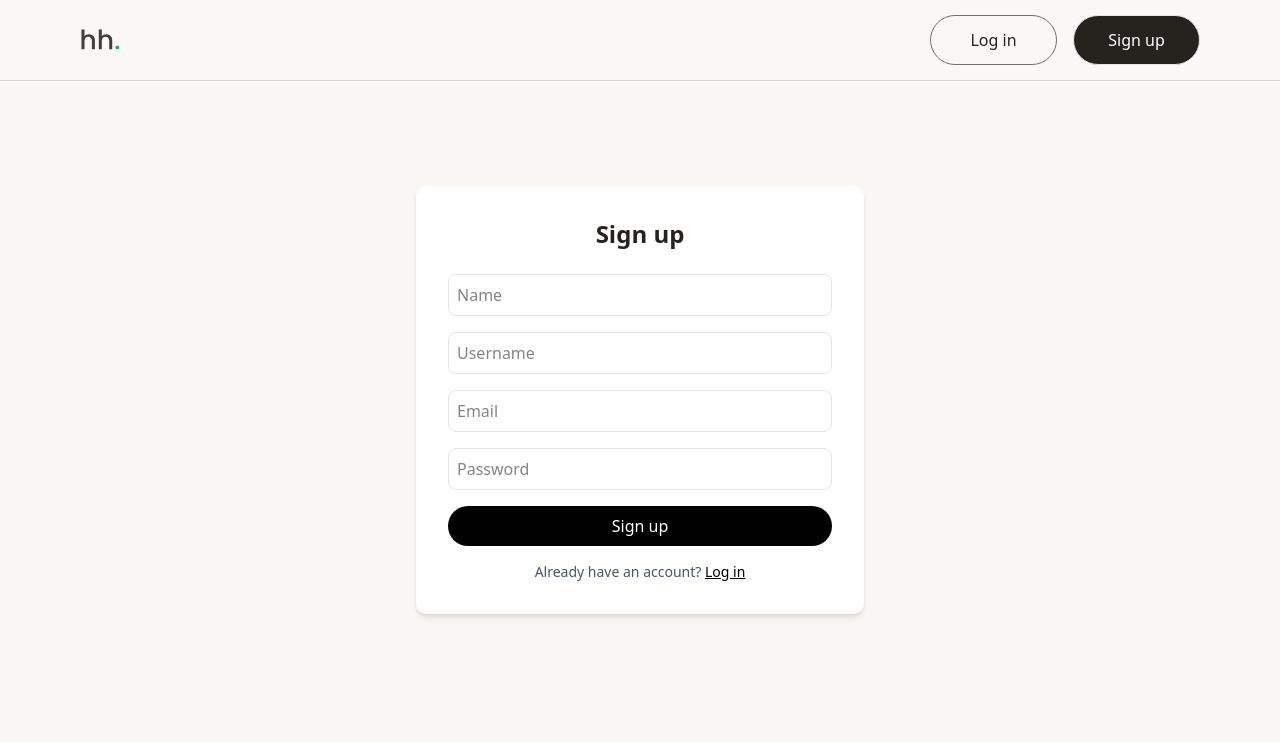
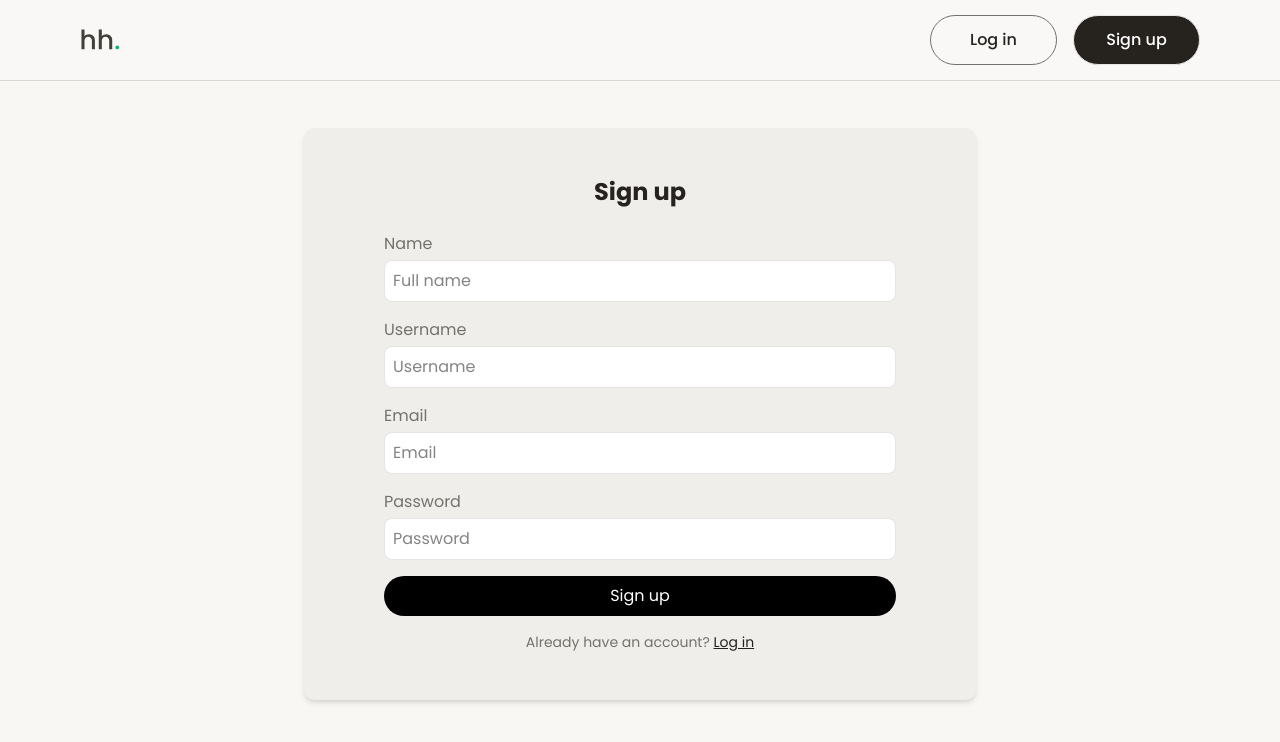
Before and after one commit to Hajapjon/hidden-pixels, a React (Vite) app: page /signup in a window 1280 px wide. Shown: the top 742 px of the page. Built offline with nearby package versions, Linux system fonts and the light colour scheme.

Commit message:
style(ui): update login, signup, and signup-success page UI

```diff
--- a/src/App.jsx
+++ b/src/App.jsx
@@ -44,7 +44,8 @@ function LayoutWrapper({ children }) {
 
 function App() {
   return (
-    <Router>
+    <div className="font-[Poppins]">
+      <Router>
       <AuthProvider>
         <LayoutWrapper>
           <Routes>
@@ -57,6 +58,7 @@ function App() {
         </LayoutWrapper>
       </AuthProvider>
     </Router>
+    </div>
   );
 }
 
--- a/src/pages/LoginPage.jsx
+++ b/src/pages/LoginPage.jsx
@@ -1,6 +1,5 @@
 import { useState } from "react";
 import { useNavigate } from "react-router-dom";
-import NavBar from "@/components/NavBar";
 import { useAuth } from "@/context/AuthContext";
 
 export default function LoginPage() {
@@ -47,21 +46,20 @@ export default function LoginPage() {
 
   return (
     <>
-      <NavBar />
-      <div className="min-h-screen flex items-center justify-center bg-[#f9f7f3]">
-        <div className="bg-white px-10 py-12 rounded-lg shadow-md w-full max-w-md">
+      <div className="min-h-screen flex items-start justify-center bg-[#f9f7f3] mt-[60px] lg:mt-[80px] pt-12">
+        <div className="bg-[#EFEEEB] px-20 py-12 rounded-lg shadow-md w-full max-w-2xl">
           <h2 className="text-2xl font-bold text-center mb-6 text-[#26221f]">
             Log in
           </h2>
 
           <form onSubmit={handleLogin} className="space-y-4">
             <div>
-              <label className="block text-sm mb-1 text-[#26221f]">Email</label>
+              <label className="block text-sm mb-1 text-[#75716B]">Email</label>
               <input
                 name="email"
                 type="email"
                 placeholder="Email"
-                className="w-full border rounded-md p-2"
+                className="w-full border rounded-md p-2 bg-white"
                 value={form.email}
                 onChange={handleChange}
                 required
@@ -69,14 +67,14 @@ export default function LoginPage() {
             </div>
 
             <div>
-              <label className="block text-sm mb-1 text-[#26221f]">
+              <label className="block text-sm mb-1 text-[#75716B]">
                 Password
               </label>
               <input
                 name="password"
                 type="password"
                 placeholder="Password"
-                className="w-full border rounded-md p-2"
+                className="w-full border rounded-md p-2 bg-white"
                 value={form.password}
                 onChange={handleChange}
                 required
--- a/src/pages/SignUpPage.jsx
+++ b/src/pages/SignUpPage.jsx
@@ -1,6 +1,5 @@
 import { useState } from "react";
 import { useNavigate } from "react-router-dom";
-import NavBar from "@/components/NavBar";
 
 export default function SignupPage() {
   const [form, setForm] = useState({
@@ -47,46 +46,49 @@ export default function SignupPage() {
 
   return (
     <>
-    <NavBar/>
-    <div className="min-h-screen flex items-center justify-center bg-[#f9f7f3]">
-      <div className="bg-white p-8 rounded-lg shadow-md w-full max-w-md">
+    <div className="min-h-screen flex items-start justify-center bg-[#f9f7f3] mt-[60px] lg:mt-[80px] pt-12">
+      <div className="bg-[#EFEEEB] px-20 py-12 rounded-lg shadow-md w-full max-w-2xl">
         <h2 className="text-2xl font-bold text-center mb-6 text-[#26221f]">
           Sign up
         </h2>
 
         <form onSubmit={handleSignUp} className="space-y-4">
+          <label className="block mb-1 text-[#75716B]">Name</label>
           <input
             name="name"
             type="text"
-            placeholder="Name"
-            className="w-full border rounded-md p-2"
+            placeholder="Full name"
+            className="w-full border rounded-md p-2 bg-white"
             value={form.name}
             onChange={handleChange}
             required
           />
+          <label className="block mb-1 text-[#75716B]">Username</label>
           <input
             name="username"
             type="text"
             placeholder="Username"
-            className="w-full border rounded-md p-2"
+            className="w-full border rounded-md p-2 bg-white"
             value={form.username}
             onChange={handleChange}
             required
           />
+          <label className="block mb-1 text-[#75716B]">Email</label>
           <input
             name="email"
             type="email"
             placeholder="Email"
-            className="w-full border rounded-md p-2"
+            className="w-full border rounded-md p-2 bg-white"
             value={form.email}
             onChange={handleChange}
             required
           />
+          <label className="block mb-1 text-[#75716B]">Password</label>
           <input
             name="password"
             type="password"
             placeholder="Password"
-            className="w-full border rounded-md p-2"
+            className="w-full border rounded-md p-2 bg-white"
             value={form.password}
             onChange={handleChange}
             required
@@ -103,9 +105,9 @@ export default function SignupPage() {
           </button>
         </form>
 
-        <p className="mt-4 text-center text-sm text-gray-600">
+        <p className="mt-4 text-center text-sm text-[#75716B]">
           Already have an account?{" "}
-          <a href="/login" className="text-black underline">
+          <a href="/login" className="text-[#26231E] underline">
             Log in
           </a>
         </p>
--- a/src/pages/SignupSuccess.jsx
+++ b/src/pages/SignupSuccess.jsx
@@ -1,24 +1,22 @@
 import { useNavigate } from "react-router-dom";
-import NavBar from "@/components/NavBar";
 
 export default function SignupSuccess() {
   const navigate = useNavigate();
 
   return (
     <>
-    <NavBar/>
-    <div className="min-h-screen flex items-center justify-center bg-[#f9f7f3]">
-      <div className="bg-white px-10 py-12 rounded-lg shadow-md text-center w-full max-w-md">
-        <div className="flex justify-center mb-4">
-          <div className="bg-green-500 rounded-full w-12 h-12 flex items-center justify-center">
+    <div className="min-h-screen flex items-start justify-center bg-[#F9F8F6] mt-[60px] lg:mt-[80px] pt-12">
+      <div className="bg-[#EFEEEB] px-10 py-12 rounded-lg shadow-md text-center w-full max-w-3xl">
+        <div className="flex justify-center mb-10">
+          <div className="bg-[#12B279] rounded-full w-12 h-12 flex items-center justify-center">
             <span className="text-white text-2xl font-bold">✓</span>
           </div>
         </div>
-        <h2 className="text-xl font-semibold text-[#26221f] mb-6">
+        <h2 className="text-4xl font-semibold text-[#26221f] mb-10">
           Registration success
         </h2>
         <button
-          className="bg-black text-white rounded-full px-6 py-2"
+          className="bg-black text-white rounded-full px-6 py-2 cursor-pointer"
           onClick={() => navigate("/login")}
         >
           Continue
```
